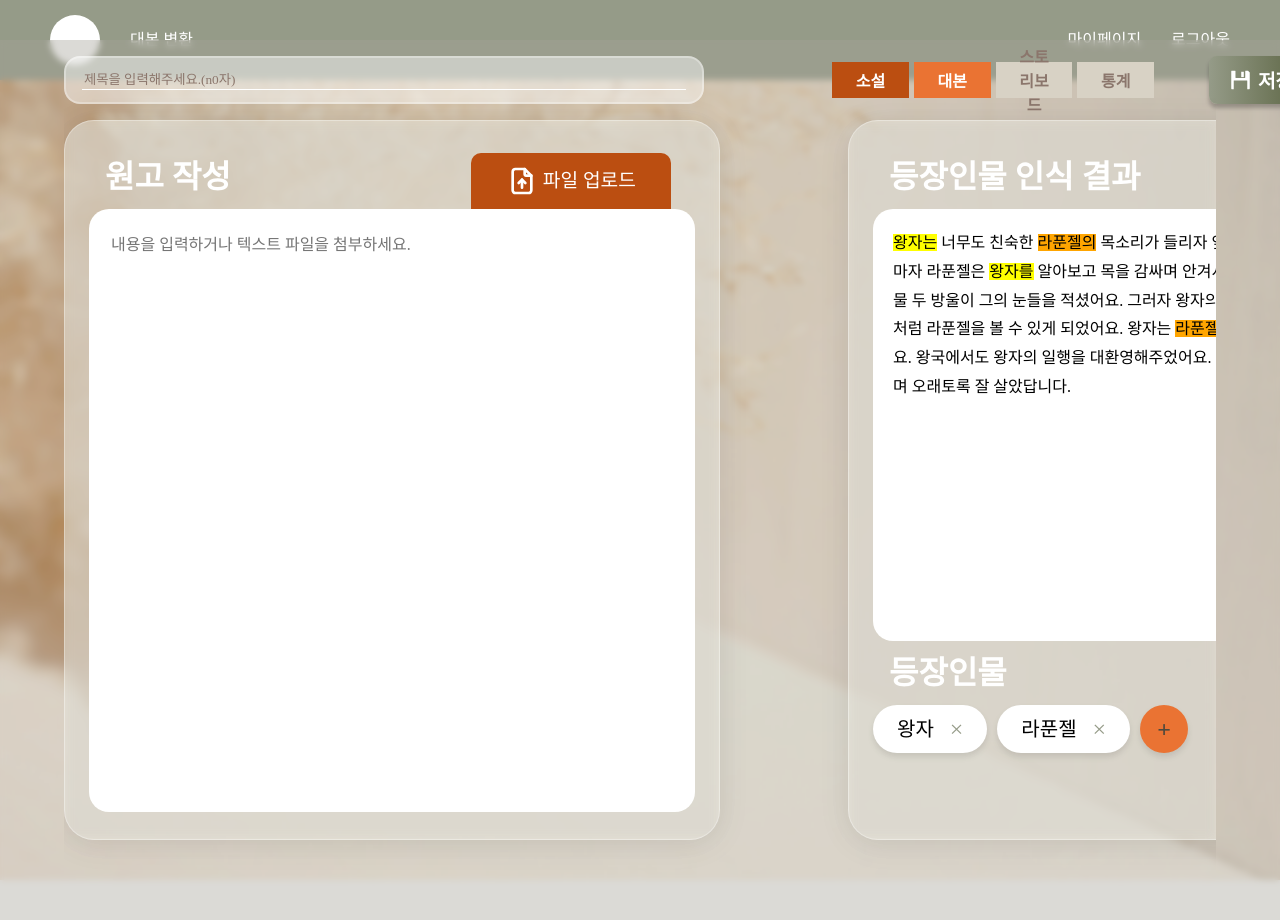
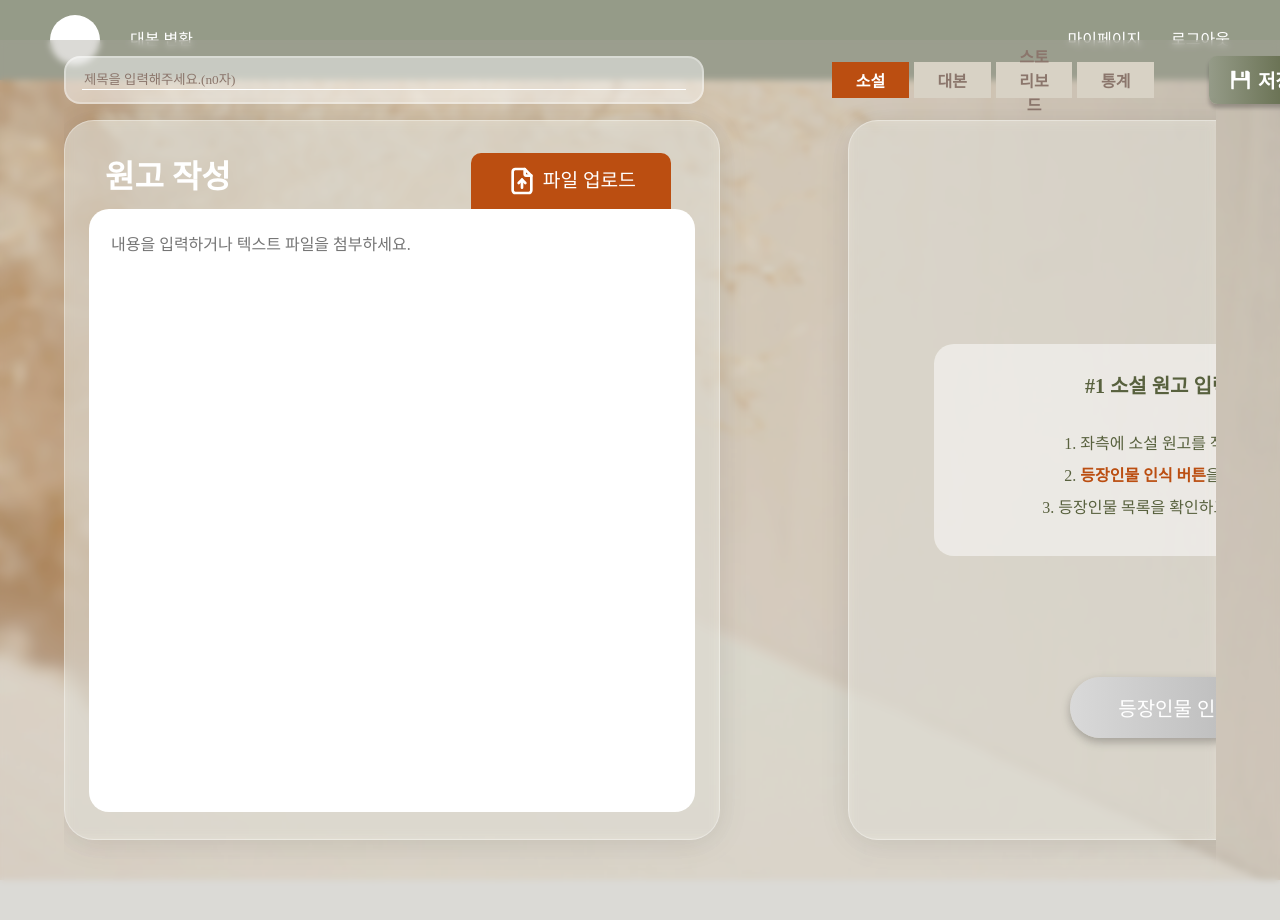
Before and after one commit to otcroz/DS-Volare_front-end, a React (Create React App) app: page /convert in a window 1280 px wide. Shown: the top 920 px of the page. Built offline with nearby package versions, Linux system fonts and the light colour scheme; a web font is replaced by a local one.

Commit message:
[feat] Implement a convert page flow(no animation) - remove style props in Component - connect step, temp(change api func later) Github issue: #23

```diff
--- a/src/component/CharacterBox.tsx
+++ b/src/component/CharacterBox.tsx
@@ -10,38 +10,96 @@ import {
   TutorialTitle,
   TutorialText,
   HighlightedText,
-  ConvertButton
+  ConvertButton,
 } from '../styles/convertBoxStyles';
 
 // dummy data (입력 데이터 예시)
 const inputSentences = [
-  ['왕자는', '너무도', '친숙한', '라푼젤의', '목소리가', '들리자', '앞으로', '나아갔어요.'],
-  ['왕자는', '다가오자마자', '라푼젤은', '왕자를', '알아보고', '목을', '감싸며', '안겨서', '울었어요.'],
+  [
+    '왕자는',
+    '너무도',
+    '친숙한',
+    '라푼젤의',
+    '목소리가',
+    '들리자',
+    '앞으로',
+    '나아갔어요.',
+  ],
+  [
+    '왕자는',
+    '다가오자마자',
+    '라푼젤은',
+    '왕자를',
+    '알아보고',
+    '목을',
+    '감싸며',
+    '안겨서',
+    '울었어요.',
+  ],
   ['그때', '라푼젤의', '눈물', '두', '방울이', '그의', '눈들을', '적셨어요.'],
-  ['그러자', '왕자의', '시력이', '점점', '밝아지며', '급기야', '예전처럼', '라푼젤을', '볼', '수', '있게', '되었어요.'],
+  [
+    '그러자',
+    '왕자의',
+    '시력이',
+    '점점',
+    '밝아지며',
+    '급기야',
+    '예전처럼',
+    '라푼젤을',
+    '볼',
+    '수',
+    '있게',
+    '되었어요.',
+  ],
   ['왕자는', '라푼젤을', '데리고', '자신의', '왕국으로', '돌아갔어요.'],
   ['왕국에서도', '왕자의', '일행을', '대환영해주었어요.'],
-  ['이후', '그들은', '행복해하고', '만족해하며', '오래토록', '잘', '살았답니다.'],
+  [
+    '이후',
+    '그들은',
+    '행복해하고',
+    '만족해하며',
+    '오래토록',
+    '잘',
+    '살았답니다.',
+  ],
 ];
 // dummy data (하이라이트할 결과 데이터 예시)
 const resultData1 = [
   { text: '왕자는', sent_id: 0, start_eid: 0, end_eid: 0 },
-  { text: '그를', sent_id: 1, start_eid: 3, end_eid: 3 }
+  { text: '그를', sent_id: 1, start_eid: 3, end_eid: 3 },
 ];
 const resultData = [
-  [{ text: '왕자는', sent_id: 0, start_eid: 0, end_eid: 0 },
-  { text: '그를', sent_id: 1, start_eid: 3, end_eid: 3 }],
-  [{ text: '라푼젤의', sent_id: 0, start_eid: 3, end_eid: 3 },
-    { text: '라푼젤을', sent_id: 4, start_eid: 1, end_eid: 1 }]
+  [
+    { text: '왕자는', sent_id: 0, start_eid: 0, end_eid: 0 },
+    { text: '그를', sent_id: 1, start_eid: 3, end_eid: 3 },
+  ],
+  [
+    { text: '라푼젤의', sent_id: 0, start_eid: 3, end_eid: 3 },
+    { text: '라푼젤을', sent_id: 4, start_eid: 1, end_eid: 1 },
+  ],
 ];
 
 interface Props {
   data: string;
   onScroll: (scrollTop: number) => void;
   scrollTop: number;
+  isWrite: boolean;
+  temp: string[];
+  setTemp: (temp: string[]) => void;
+  step: boolean[];
+  setStep: (step: boolean[]) => void;
 }
 
-const CharacterBox = ({ data, onScroll, scrollTop }: Props) => {
+const CharacterBox = ({
+  data,
+  onScroll,
+  scrollTop,
+  isWrite,
+  step,
+  setStep,
+  temp,
+  setTemp,
+}: Props) => {
   const [characterList, setCharacterList] = useState(['왕자', '라푼젤']);
   const scrollAreaRef = useRef<HTMLDivElement>(null);
 
@@ -49,21 +107,34 @@ const CharacterBox = ({ data, onScroll, scrollTop }: Props) => {
   const renderWords = () => {
     return inputSentences.map((sentence, sentIndex) =>
       sentence.map((word, eid) => {
-        const highlightInfo = resultData.find(dataGroup =>
-          dataGroup.some(data => data.sent_id === sentIndex && data.start_eid <= eid && data.end_eid >= eid)
+        const highlightInfo = resultData.find((dataGroup) =>
+          dataGroup.some(
+            (data) =>
+              data.sent_id === sentIndex &&
+              data.start_eid <= eid &&
+              data.end_eid >= eid
+          )
         );
 
         if (!highlightInfo) {
           return (
-            <HighlightedWord key={`${sentIndex}-${eid}`} highlightColor="transparent">
+            <HighlightedWord
+              key={`${sentIndex}-${eid}`}
+              highlightColor="transparent"
+            >
               {word}&nbsp;
             </HighlightedWord>
           );
         }
 
         // highlightInfo가 포함된 groupIndex 찾기
-        const groupIndex = resultData.findIndex(dataGroup =>
-          dataGroup.some(data => data.sent_id === sentIndex && data.start_eid <= eid && data.end_eid >= eid)
+        const groupIndex = resultData.findIndex((dataGroup) =>
+          dataGroup.some(
+            (data) =>
+              data.sent_id === sentIndex &&
+              data.start_eid <= eid &&
+              data.end_eid >= eid
+          )
         );
 
         // groupIndex에 따라 색상 설정
@@ -71,7 +142,10 @@ const CharacterBox = ({ data, onScroll, scrollTop }: Props) => {
 
         return (
           <>
-            <HighlightedWord key={`${sentIndex}-${eid}`} highlightColor={highlightColor}>
+            <HighlightedWord
+              key={`${sentIndex}-${eid}`}
+              highlightColor={highlightColor}
+            >
               {word}
             </HighlightedWord>
             &nbsp;
@@ -87,7 +161,7 @@ const CharacterBox = ({ data, onScroll, scrollTop }: Props) => {
 
     // groupIndex가 colors 배열의 길이를 넘어가면 추가 색상은 랜덤하게 반환하도록 설정
     if (groupIndex >= colors.length) {
-      return `#${Math.floor(Math.random()*16777215).toString(16)}`; // 랜덤 색상 생성
+      return `#${Math.floor(Math.random() * 16777215).toString(16)}`; // 랜덤 색상 생성
     }
 
     return colors[groupIndex];
@@ -106,16 +180,20 @@ const CharacterBox = ({ data, onScroll, scrollTop }: Props) => {
     }
   };
 
+  const handleClick = () => {
+    step[1] = true;
+    setStep([...step]);
+    temp[0] = 'data';
+    setTemp([...temp]);
+  };
+
   return (
     <>
       {data ? (
         <ConvertBoxWrapper>
           <TitleText>등장인물 인식 결과</TitleText>
-          <ContentBox style={{height: '27rem'}}>
-            <ScrollText
-              ref={scrollAreaRef}
-              onScroll={handleScroll}
-            >
+          <ContentBox style={{ height: '27rem' }}>
+            <ScrollText ref={scrollAreaRef} onScroll={handleScroll}>
               {renderWords()}
             </ScrollText>
           </ContentBox>
@@ -127,16 +205,21 @@ const CharacterBox = ({ data, onScroll, scrollTop }: Props) => {
           <TutorialBox>
             <TutorialTitle>#1 소설 원고 입력하기</TutorialTitle>
             <TutorialText>
-              1. 좌측에 소설 원고를 작성합니다.<br />
-              2. <HighlightedText>등장인물 인식 버튼</HighlightedText>을 누릅니다.<br />
+              1. 좌측에 소설 원고를 작성합니다.
+              <br />
+              2. <HighlightedText>등장인물 인식 버튼</HighlightedText>을
+              누릅니다.
+              <br />
               3. 등장인물 목록을 확인하고 수정합니다.
             </TutorialText>
           </TutorialBox>
-          <ConvertButton>등장인물 인식</ConvertButton>
+          <ConvertButton onClick={handleClick} isWrite={isWrite}>
+            등장인물 인식
+          </ConvertButton>
         </ConvertBoxWrapper>
       )}
     </>
-  )
+  );
 };
 
 export default CharacterBox;
@@ -147,5 +230,5 @@ interface HighlightedWordProps {
 
 const HighlightedWord = styled.p<HighlightedWordProps>`
   display: inline;
-  background-color: ${props => props.highlightColor};
+  background-color: ${(props) => props.highlightColor};
 `;
--- a/src/component/NovelBox.tsx
+++ b/src/component/NovelBox.tsx
@@ -19,11 +19,12 @@ type props = {
   data: string;
   onScroll: (scrollTop: number) => void;
   scrollTop: number;
-  style?: React.CSSProperties;
+  step: boolean[];
+  setStep: (step: boolean[]) => void;
 };
 
 const NovelBox = forwardRef<HTMLDivElement, props>(
-  ({ data, onScroll, scrollTop, style }, ref) => {
+  ({ data, onScroll, scrollTop, step, setStep }, ref) => {
     const [text, setText] = useState<string>('');
     const fileInputRef = useRef<HTMLInputElement>(null);
     const textareaRef = useRef<HTMLTextAreaElement>(null);
@@ -52,6 +53,14 @@ const NovelBox = forwardRef<HTMLDivElement, props>(
     // textarea value
     const handleTextChange = (event: ChangeEvent<HTMLTextAreaElement>) => {
       setText(event.target.value); // textarea의 value를 업데이트합니다.
+      if (event.target.value !== '') {
+        // textarea가 비어있지 않을 때
+        step[0] = true;
+        setStep([...step]);
+      } else {
+        step[0] = false;
+        setStep([...step]);
+      }
     };
 
     // CharacterBox와 동시 스크롤
@@ -68,7 +77,7 @@ const NovelBox = forwardRef<HTMLDivElement, props>(
     };
 
     return (
-      <div ref={ref} style={style}>
+      <div ref={ref}>
         <ConvertBoxWrapper>
           <TitleText>원고 작성</TitleText>
           <FileButton onClick={handleButtonClick}>
--- a/src/component/ScriptBox.tsx
+++ b/src/component/ScriptBox.tsx
@@ -17,9 +17,21 @@ import {
 type props = {
   data: string;
   style?: React.CSSProperties;
+  temp: string[];
+  setTemp: (temp: string[]) => void;
+  step: boolean[];
+  setStep: (step: boolean[]) => void;
 };
 
-const ScriptBox = forwardRef<HTMLDivElement, props>(({ data, style }, ref) => {
+const ScriptBox = forwardRef<HTMLDivElement, props>(
+  ({ data, style, temp, setTemp, step, setStep }, ref) => {
+    const handleClick = () => {
+      temp[1] = 'data';
+      setTemp([...temp]);
+      step[2] = true;
+      setStep([...step]);
+    };
+
     return (
       <div ref={ref} style={style}>
         {data ? (
@@ -45,11 +57,14 @@ const ScriptBox = forwardRef<HTMLDivElement, props>(({ data, style }, ref) => {
                 <HighlightedText>대본 형식으로 변환</HighlightedText>합니다.
               </TutorialText>
             </TutorialBox>
-          <ConvertButton>대본 변환</ConvertButton>
+            <ConvertButton onClick={handleClick} isWrite={true}>
+              대본 변환
+            </ConvertButton>
           </ConvertBoxWrapper>
         )}
       </div>
     );
-});
+  }
+);
 
 export default ScriptBox;
--- a/src/component/StoryboardBox.tsx
+++ b/src/component/StoryboardBox.tsx
@@ -19,10 +19,15 @@ import CutList from './CutList';
 type props = {
   data: string; // 추후 스토리보드 객체로 교체
   style?: React.CSSProperties;
+  isWrite: boolean;
+  temp: string[];
+  setTemp: (temp: string[]) => void;
+  step: boolean[];
+  setStep: (step: boolean[]) => void;
 };
 
 const StoryboardBox = forwardRef<HTMLDivElement, props>(
-  ({ data, style }, ref) => {
+  ({ data, style, isWrite, step, setStep, temp, setTemp }, ref) => {
     // dummy data (스토리보드 객체)
     const cuts = [
       {
@@ -53,6 +58,13 @@ const StoryboardBox = forwardRef<HTMLDivElement, props>(
       cutCount: cuts.length,
     };
 
+    const handleClick = () => {
+      step[3] = true;
+      setStep([...step]);
+      temp[2] = 'data';
+      setTemp([...temp]);
+    };
+
     return (
       <div ref={ref} style={style}>
         {data ? (
@@ -81,7 +93,9 @@ const StoryboardBox = forwardRef<HTMLDivElement, props>(
                 <HighlightedText>챗봇</HighlightedText>을 사용할 수 있습니다.
               </TutorialText>
             </TutorialBox>
-            <ConvertButton>스토리보드 변환</ConvertButton>
+            <ConvertButton onClick={handleClick} isWrite={isWrite}>
+              스토리보드 변환
+            </ConvertButton>
           </ConvertBoxWrapper>
         )}
       </div>
--- a/src/page/ConvertPage.tsx
+++ b/src/page/ConvertPage.tsx
@@ -16,9 +16,13 @@ interface TextProps {
   weight: string;
 }
 const ConvertPage = () => {
-  const [step, setStep] = useState([true, true, false, false]); // 진행도
+  const [step, setStep] = useState([false, false, false, false]); // 진행도
   const [select, setSelect] = useState(0); // 사용자가 선택한 컴포넌트
   const [scrollTop, setScrollTop] = useState(0); // NevelBox, CharacterBox 동시 스크롤
+
+  // 화면 애니메이션을 위한 임시 상태 관리, 추후에 api 호출로 수정
+  // 상호참조, 대본, 스토리보드(버튼 클릭 전/후)
+  const [temp, setTemp] = useState(['', '', '']);
 
   const handleScroll = (newScrollTop: number) => {
     setScrollTop(newScrollTop);
@@ -58,31 +62,52 @@ const ConvertPage = () => {
         <ConvertStepWrapper>
           <NovelBox
             ref={stepTabs[0].element}
-            data="novel"
+            data=""
             onScroll={handleScroll}
             scrollTop={scrollTop}
-            style={{ opacity: step[0] ? 1 : 0 }}
+            step={step}
+            setStep={setStep}
           />
           <CharacterBox
-            data="character"
+            data={temp[0]}
             onScroll={handleScroll}
             scrollTop={scrollTop}
+            isWrite={step[0]}
+            temp={temp}
+            setTemp={setTemp}
+            step={step}
+            setStep={setStep}
           />
+          {step[1] && (
             <ScriptBox
               ref={stepTabs[1].element}
-            data="script"
+              data={temp[1]}
               style={{ opacity: step[1] ? 1 : 0 }}
+              temp={temp}
+              setTemp={setTemp}
+              step={step}
+              setStep={setStep}
             />
+          )}
+          {step[2] && (
             <StoryboardBox
               ref={stepTabs[2].element}
-            data="story"
+              data={temp[2]}
               style={{ opacity: step[2] ? 1 : 0 }}
+              isWrite={step[1]}
+              temp={temp}
+              setTemp={setTemp}
+              step={step}
+              setStep={setStep}
             />
+          )}
+          {step[3] && (
             <StatisticsBox
               ref={stepTabs[3].element}
               data=""
               style={{ opacity: step[3] ? 1 : 0 }}
             />
+          )}
         </ConvertStepWrapper>
       </BackgroundCover>
     </Background>
--- a/src/styles/convertBoxStyles.ts
+++ b/src/styles/convertBoxStyles.ts
@@ -1,4 +1,6 @@
-import styled from 'styled-components';
+import styled, { css } from 'styled-components';
+
+type buttonProps = { isWrite: boolean };
 
 export const TitleText = styled.div`
   font-weight: bold;
@@ -25,7 +27,7 @@ export const ScrollText = styled.div`
   white-space: pre-wrap;
   overflow-y: scroll;
   overflow-wrap: break-word;
-`
+`;
 
 export const ScrollTextArea = styled.textarea`
   width: 100%;
@@ -43,7 +45,7 @@ export const ScrollTextArea = styled.textarea`
   &:focus {
     outline: none;
   }
-`
+`;
 
 export const TutorialBox = styled.div`
   width: 80%;
@@ -73,8 +75,8 @@ export const HighlightedText = styled.span`
   font-weight: bold;
 `;
 
-export const ConvertButton = styled.button`
-  background: linear-gradient(90deg, ${({ theme }) => theme.colors.orange}, #84411d);
+export const ConvertButton = styled.button<buttonProps>`
+  background: linear-gradient(90deg, #d9d9d9, #b5b5b5);
   color: #ffffff;
   border: none;
   border-radius: 3rem;
@@ -82,6 +84,16 @@ export const ConvertButton = styled.button`
   cursor: pointer;
   font-size: 1.25rem;
   box-shadow: 0px 4px 10px rgba(0, 0, 0, 0.25);
+
+  ${({ isWrite }) =>
+    isWrite &&
+    css`
+      background: linear-gradient(
+        90deg,
+        ${({ theme }) => theme.colors.orange},
+        #84411d
+      );
+    `}
 `;
 
 export const FileButton = styled.div`
@@ -99,4 +111,4 @@ export const FileButton = styled.div`
   display: flex;
   align-items: center;
   justify-content: center;
-`
+`;
```
Lines whose indentation alone changed are shown as unchanged.
